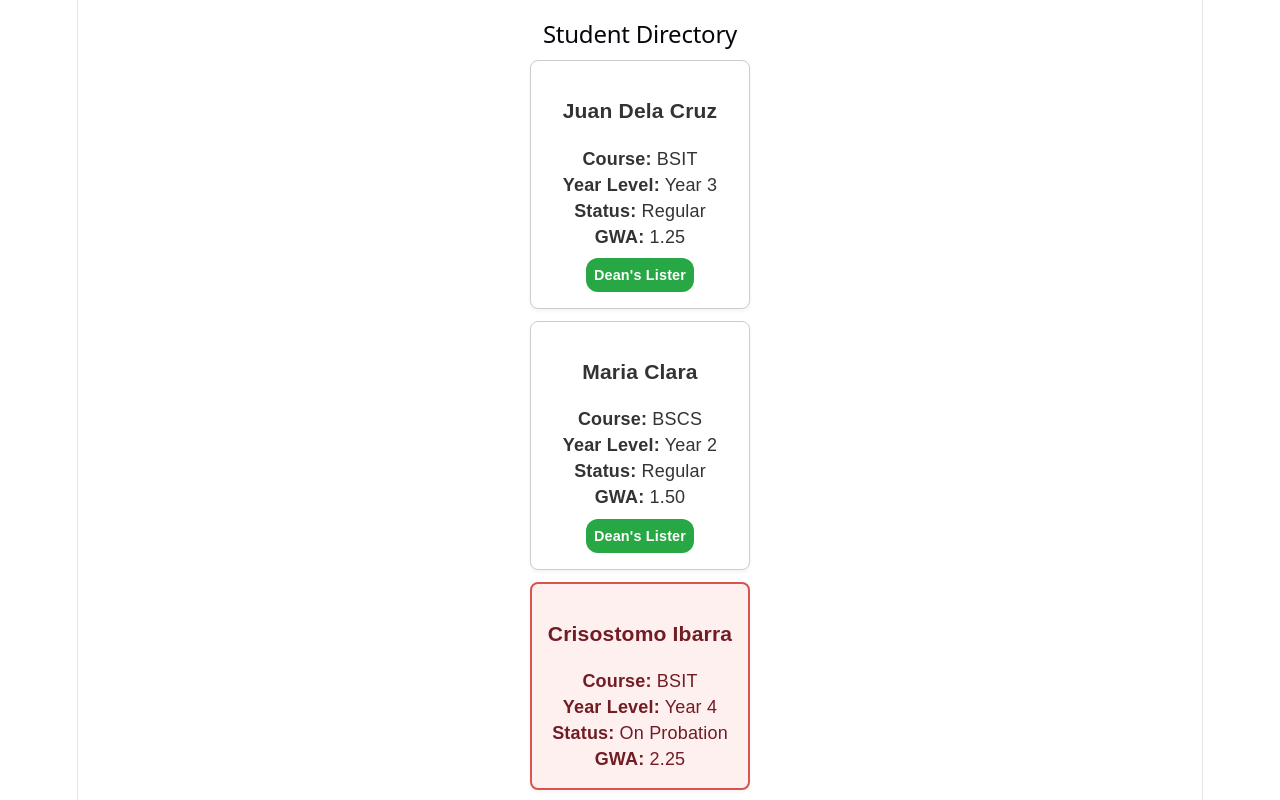
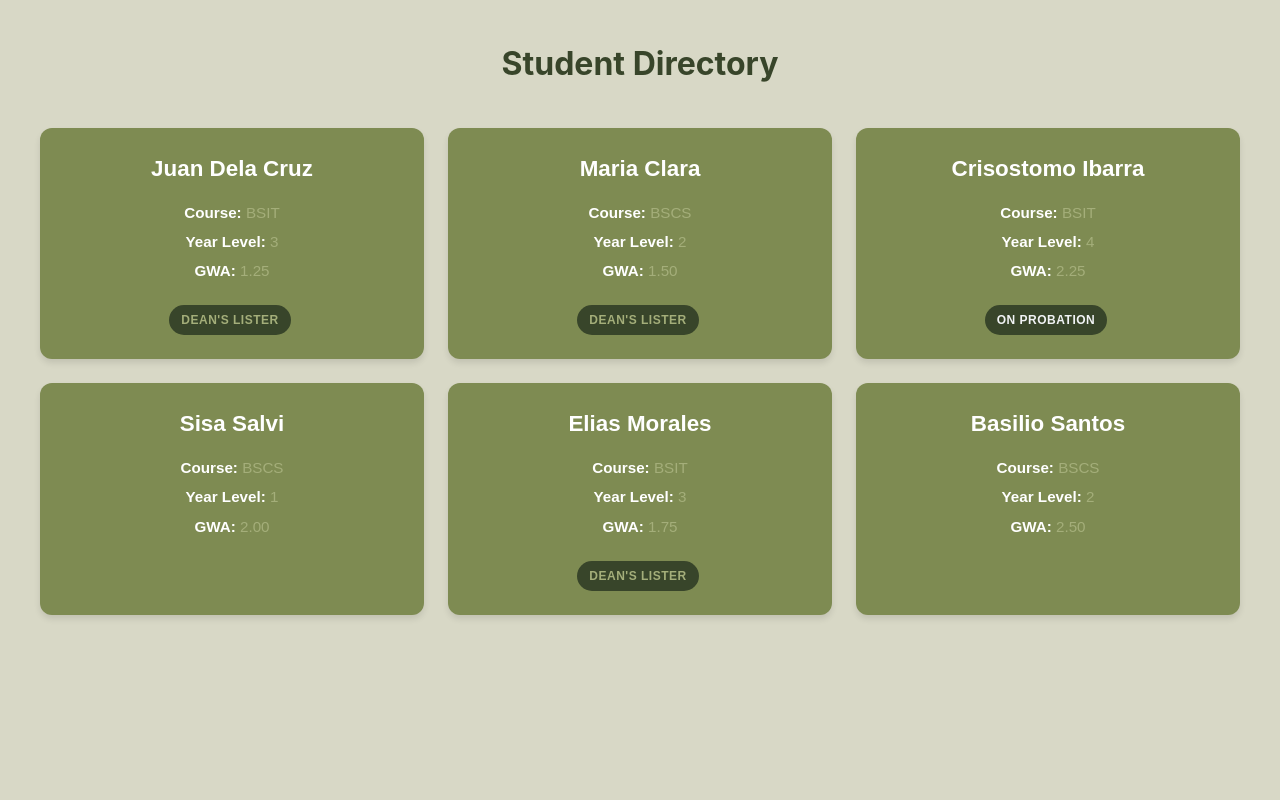
Before and after one commit to Algaia/student-directory, a React (Vite) app: page / in a window 1280 px wide. Shown: the top 800 px of the page. Built offline with nearby package versions, Linux system fonts and the light colour scheme.

Commit message:
modified the design and ui, using green pallette

```diff
--- a/src/components/StudentCard.jsx
+++ b/src/components/StudentCard.jsx
@@ -2,22 +2,29 @@
 import styles from './StudentCard.module.css';
 
 export default function StudentCard({ student }) {
-  // Combine .card with .probation class if student status is 'On Probation'
-  const cardClassName = student.status === 'On Probation'
-    ? `${styles.card} ${styles.probation}`
-    : styles.card;
+  const cardClassName = styles.card;
 
   return (
     <div className={cardClassName}>
       <h3>{student.name}</h3>
       <p><strong>Course:</strong> {student.course}</p>
-      <p><strong>Year Level:</strong> Year {student.yearLevel}</p>
-      <p><strong>Status:</strong> {student.status}</p>
+      <p><strong>Year Level:</strong> {student.yearLevel}</p>
+
+      {/* We display the GWA with consistent white-on-green styling */}
       <p><strong>GWA:</strong> {student.gwa.toFixed(2)}</p>
 
-      {/* Conditional Rendering: Dean's Lister Badge */}
+      {/* Conditional Rendering: Dean's Lister Badge - Modern styling */}
       {student.gwa <= 1.75 && (
-        <span className={styles.badge}>Dean's Lister</span>
+        <span className={`${styles.badge} ${styles.deansListBadge}`}>
+          Dean's Lister
+        </span>
+      )}
+
+      {/* Probation Warning - displayed as a special badge */}
+      {student.status === 'On Probation' && (
+        <span className={`${styles.badge} ${styles.probationBadge}`}>
+          On Probation
+        </span>
       )}
     </div>
   );
--- a/src/components/StudentCard.module.css
+++ b/src/components/StudentCard.module.css
@@ -1,29 +1,69 @@
 /* src/components/StudentCard.module.css */
 
-.card {
-  border: 1px solid #ccc;
-  border-radius: 8px;
-  padding: 16px;
-  margin: 12px;
-  background-color: #ffffff;
-  color: #333333;
-  box-shadow: 0 2px 4px rgba(0, 0, 0, 0.05);
-  font-family: Arial, sans-serif;
+:root {
+  --green-darkest: #38452A;
+  --green-primary: #5F6F3A;
+  --green-mid: #7E8B52;
+  --green-accent: #A4AE7A;
+  --bg-lightest: #D8D8C6;
 }
 
-.probation {
-  border: 2px solid #d9534f;
-  background-color: #fff0f0;
-  color: #721c24;~
+.card {
+  background-color: var(--green-mid);
+  color: #FFFFFF;
+  border-radius: 12px;
+  padding: 24px;
+  box-shadow: 0 4px 6px rgba(0, 0, 0, 0.1);
+  font-family: Arial, sans-serif;
+  text-align: center;
+  position: relative;
+  transition: transform 0.2s ease-in-out, box-shadow 0.2s ease-in-out;
+  overflow: hidden;
+}
+
+.card:hover {
+  transform: translateY(-5px);
+  box-shadow: 0 8px 12px rgba(0, 0, 0, 0.15);
+}
+
+.card h3 {
+  color: #FFFFFF;
+  margin: 0 0 16px 0;
+  font-weight: 700;
+  font-size: 1.4rem;
+}
+
+.card p {
+  margin: 8px 0;
+  font-size: 0.95rem;
+  line-height: 1.4;
+  color: var(--green-accent);
+}
+
+.card p strong {
+  font-weight: bold;
+  color: #FFFFFF;
 }
 
 .badge {
   display: inline-block;
-  background-color: #28a745;
-  color: white;
-  font-size: 0.8rem;
+  font-size: 0.75rem;
   font-weight: bold;
-  padding: 4px 8px;
-  border-radius: 12px;
-  margin-top: 8px;
+  padding: 6px 12px;
+  border-radius: 16px;
+  text-transform: uppercase;
+  margin-top: 16px;
+  margin-right: 4px;
+  letter-spacing: 0.5px;
 }
+
+.card .deansListBadge {
+  background-color: var(--green-darkest);
+  color: var(--green-accent);
+}
+
+
+.card .probationBadge {
+  background-color: var(--green-darkest);
+  color: #f1f3f5;
+}
--- a/src/components/StudentDirectory.jsx
+++ b/src/components/StudentDirectory.jsx
@@ -2,12 +2,24 @@
 import StudentCard from './StudentCard';
 
 export default function StudentDirectory({ students }) {
+  const gridStyle = {
+    display: 'grid',
+    gridTemplateColumns: 'repeat(3, 1fr)',
+    gap: '24px',
+    maxWidth: '1200px',
+    margin: '40px auto',
+    padding: '0 20px',
+  };
+
   return (
-    <div style={{ maxWidth: '600px', margin: '0 auto', padding: '20px' }}>
+    <div>
       <h2>Student Directory</h2>
-      {students.map((student) => (
-        <StudentCard key={student.id} student={student} />
-      ))}
+      {/* Grid container */}
+      <div style={gridStyle}>
+        {students.map((student) => (
+          <StudentCard key={student.id} student={student} />
+        ))}
+      </div>
     </div>
   );
 }
--- a/src/index.css
+++ b/src/index.css
@@ -1,111 +1,39 @@
+/* src/index.css */
 :root {
-  --text: #6b6375;
-  --text-h: #08060d;
-  --bg: #fff;
-  --border: #e5e4e7;
-  --code-bg: #f4f3ec;
-  --accent: #aa3bff;
-  --accent-bg: rgba(170, 59, 255, 0.1);
-  --accent-border: rgba(170, 59, 255, 0.5);
-  --social-bg: rgba(244, 243, 236, 0.5);
-  --shadow:
-    rgba(0, 0, 0, 0.1) 0 10px 15px -3px, rgba(0, 0, 0, 0.05) 0 4px 6px -2px;
+  font-family: Inter, system-ui, Avenir, Helvetica, Arial, sans-serif;
+  line-height: 1.5;
+  font-weight: 400;
 
-  --sans: system-ui, 'Segoe UI', Roboto, sans-serif;
-  --heading: system-ui, 'Segoe UI', Roboto, sans-serif;
-  --mono: ui-monospace, Consolas, monospace;
 
-  font: 18px/145% var(--sans);
-  letter-spacing: 0.18px;
-  color-scheme: light dark;
-  color: var(--text);
-  background: var(--bg);
-  font-synthesis: none;
-  text-rendering: optimizeLegibility;
-  -webkit-font-smoothing: antialiased;
-  -moz-osx-font-smoothing: grayscale;
+  --green-darkest: #38452A;
+  --green-primary: #5F6F3A;
+  --green-mid: #7E8B52;
+  --green-accent: #A4AE7A;
+  --bg-lightest: #D8D8C6;
 
-  @media (max-width: 1024px) {
-    font-size: 16px;
-  }
-}
-
-@media (prefers-color-scheme: dark) {
-  :root {
-    --text: #9ca3af;
-    --text-h: #f3f4f6;
-    --bg: #16171d;
-    --border: #2e303a;
-    --code-bg: #1f2028;
-    --accent: #c084fc;
-    --accent-bg: rgba(192, 132, 252, 0.15);
-    --accent-border: rgba(192, 132, 252, 0.5);
-    --social-bg: rgba(47, 48, 58, 0.5);
-    --shadow:
-      rgba(0, 0, 0, 0.4) 0 10px 15px -3px, rgba(0, 0, 0, 0.25) 0 4px 6px -2px;
-  }
-
-  #social .button-icon {
-    filter: invert(1) brightness(2);
-  }
+  color-scheme: light;
+  color: var(--green-darkest);
+  background-color: var(--bg-lightest);
 }
 
 body {
   margin: 0;
+  padding: 0;
+  width: 100%;
+  min-height: 100vh;
+  background-color: var(--bg-lightest);
 }
 
 #root {
-  width: 1126px;
-  max-width: 100%;
+  width: 100%;
   margin: 0 auto;
-  text-align: center;
-  border-inline: 1px solid var(--border);
-  min-height: 100svh;
-  display: flex;
-  flex-direction: column;
-  box-sizing: border-box;
 }
 
-h1,
 h2 {
-  font-family: var(--heading);
-  font-weight: 500;
-  color: var(--text-h);
+  color: var(--green-darkest);
+  text-align: center;
+  font-weight: 700;
+  font-size: 2rem;
+  margin-top: 40px;
+  margin-bottom: 24px;
 }
-
-h1 {
-  font-size: 56px;
-  letter-spacing: -1.68px;
-  margin: 32px 0;
-  @media (max-width: 1024px) {
-    font-size: 36px;
-    margin: 20px 0;
-  }
-}
-h2 {
-  font-size: 24px;
-  line-height: 118%;
-  letter-spacing: -0.24px;
-  margin: 0 0 8px;
-  @media (max-width: 1024px) {
-    font-size: 20px;
-  }
-}
-p {
-  margin: 0;
-}
-
-code,
-.counter {
-  font-family: var(--mono);
-  display: inline-flex;
-  border-radius: 4px;
-  color: var(--text-h);
-}
-
-code {
-  font-size: 15px;
-  line-height: 135%;
-  padding: 4px 8px;
-  background: var(--code-bg);
-}
```
